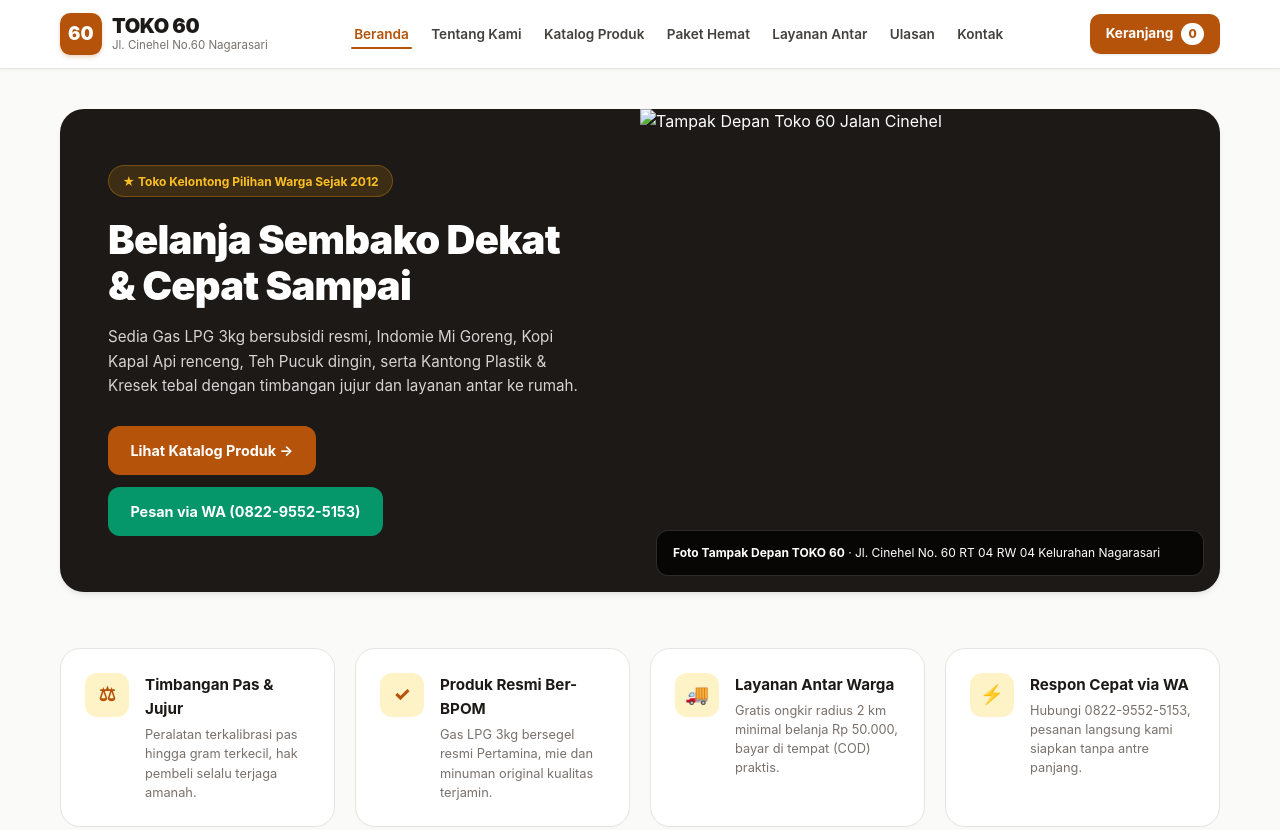
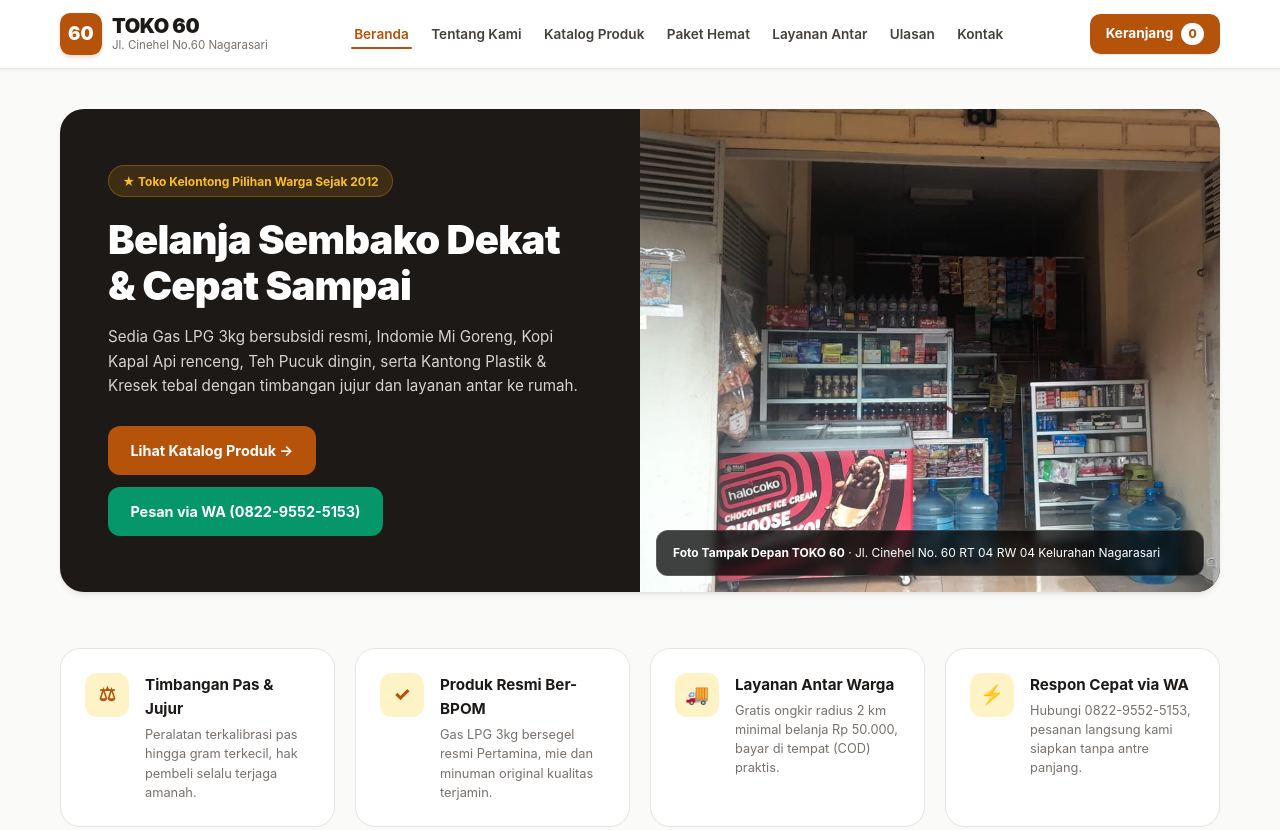
Before and after one commit to mohamadZidniIlma/TUGAS-UTS-WEB, a plain HTML site: page index.html in a window 1280 px wide. Shown: the top 830 px of the page. Drawn offline with Linux system fonts and the light colour scheme; files whose address does not match are found by name.

Commit message:
Update index.html

```diff
--- a/index.html
+++ b/index.html
@@ -57,7 +57,7 @@
           </div>
         </div>
         <div class="zidni_hero_image">
-          <img src="image/TOKO.jpeg" alt="Tampak Depan Toko 60 Jalan Cinehel">
+          <img src="TOKO.jpeg" alt="Tampak Depan Toko 60 Jalan Cinehel">
           <div class="zidni_hero_caption">
             <strong>Foto Tampak Depan TOKO 60</strong> · Jl. Cinehel No. 60 RT 04 RW 04 Kelurahan Nagarasari
           </div>
```
